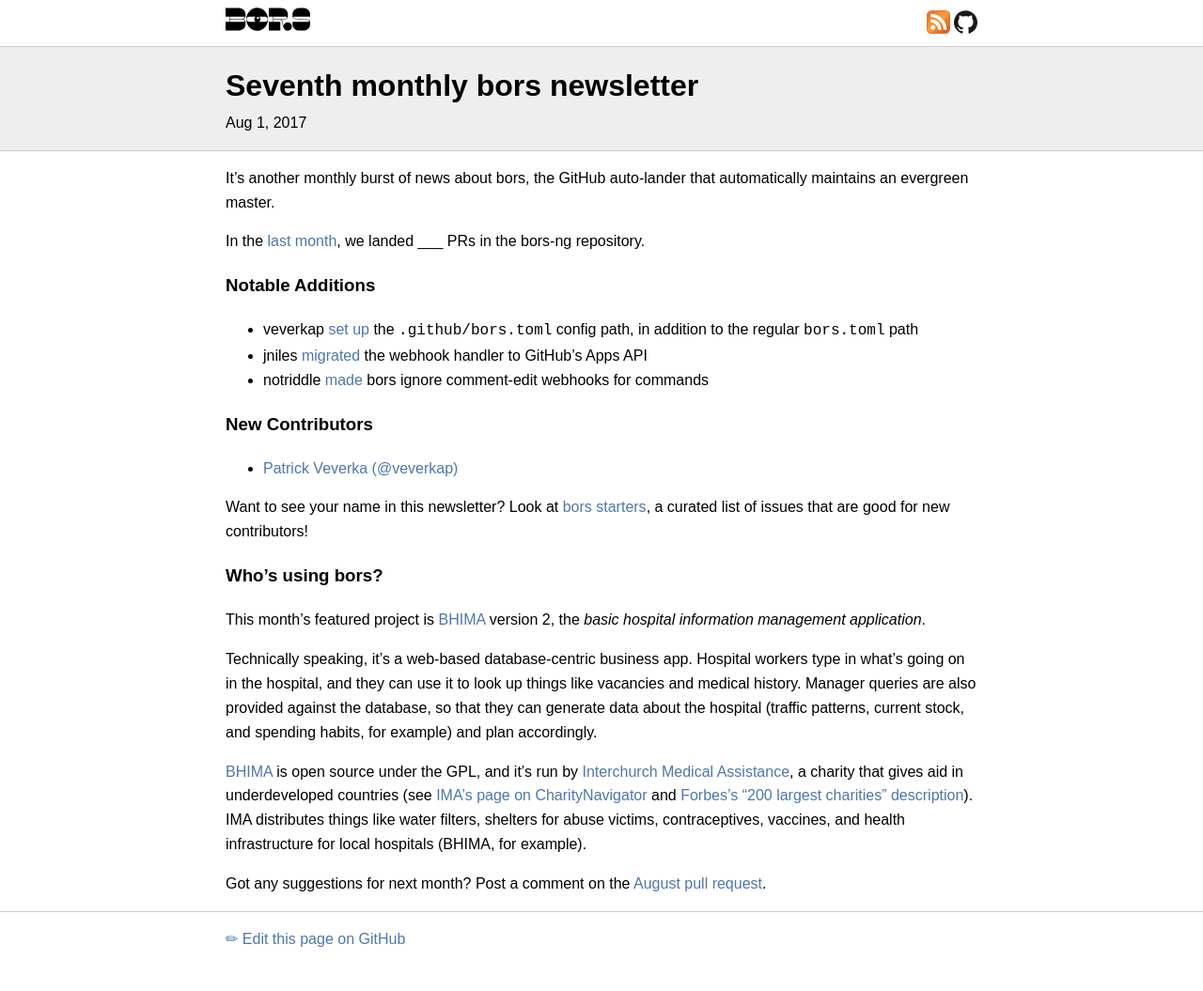
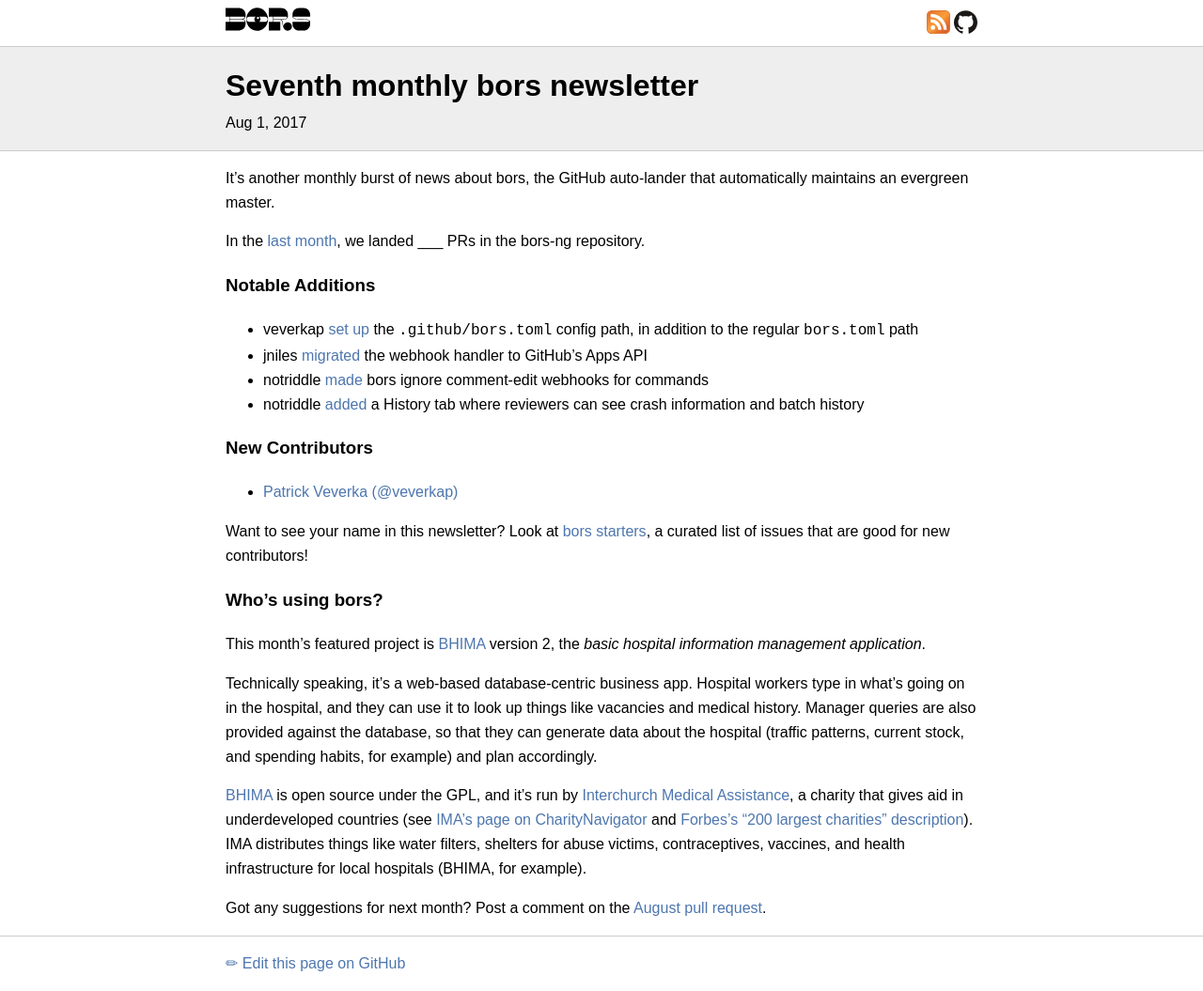
Before and after one commit to bors-ng/bors-ng.github.io, a Jekyll site: the page built from _posts/2017-08-01-tmib-07.md, in a window 1280 px wide. Shown: the whole page at 94% size. Built offline with Jekyll 4.4.1, drawn with Linux system fonts in a browser that asks for light colours; before the commit the page ends 1029 px from its top, so only the background shows below that.

Commit message:
Add bors-ng/bors-ng#228

```diff
--- a/_posts/2017-08-01-tmib-07.md
+++ b/_posts/2017-08-01-tmib-07.md
@@ -18,6 +18,7 @@
 * veverkap [set up](https://github.com/bors-ng/bors-ng/pull/222) the `.github/bors.toml` config path, in addition to the regular `bors.toml` path
 * jniles [migrated](https://github.com/bors-ng/bors-ng/pull/224) the webhook handler to GitHub's Apps API
 * notriddle [made](https://github.com/bors-ng/bors-ng/pull/223) bors ignore comment-edit webhooks for commands
+* notriddle [added](https://github.com/bors-ng/bors-ng/pull/228) a History tab where reviewers can see crash information and batch history
 
 
 ### New Contributors
```
